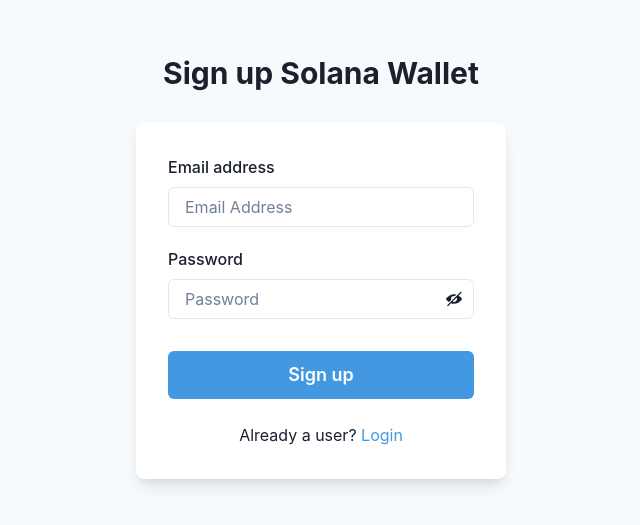
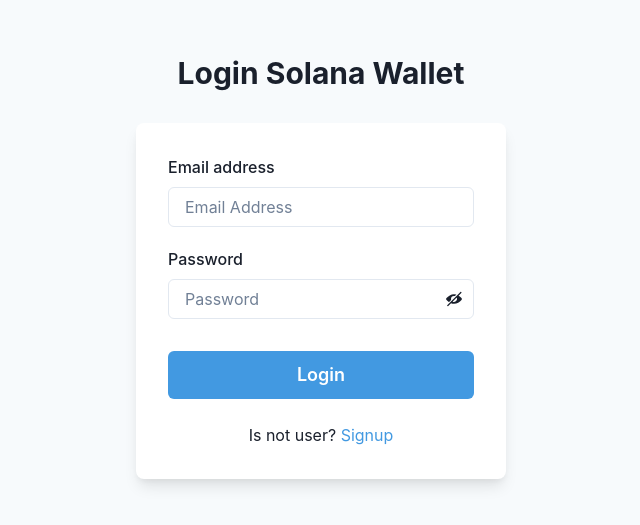
Before and after one commit to fjwr1024/Wallet-sample, a Next.js app: page / in a window 1280 px wide. Shown: the part 133-658 px from the top of the page, without its empty margins (319-959 px from the left). Built offline with nearby package versions, Linux system fonts and the light colour scheme.

Commit message:
sign up to login changed

```diff
--- a/src/hooks/useQueryAuth.ts
+++ b/src/hooks/useQueryAuth.ts
@@ -1,8 +1,8 @@
+import { useMutation, useQuery } from '@tanstack/react-query';
+import axios from 'axios';
+import router from 'next/router';
 import { Signup } from '../types/Signup.d';
-import { useMutation, useQuery, useQueryClient } from '@tanstack/react-query';
-import axios from 'axios';
 import { Login } from '@/types/Login';
-import router from 'next/router';
 
 export const useMutateAuth = () => {
   const getCsrf = async () => {
--- a/src/pages/_app.tsx
+++ b/src/pages/_app.tsx
@@ -1,9 +1,11 @@
-import { ChakraProvider } from '@chakra-ui/react'
-import { QueryClient, QueryClientProvider } from '@tanstack/react-query'
-import type { AppProps } from 'next/app'
+import { ChakraProvider } from '@chakra-ui/react';
+import { QueryClient, QueryClientProvider } from '@tanstack/react-query';
+import axios from 'axios';
+import type { AppProps } from 'next/app';
 
 const App = ({ Component, pageProps }: AppProps) => {
-  const queryClient = new QueryClient()
+  const queryClient = new QueryClient();
+  axios.defaults.withCredentials = true;
 
   return (
     <QueryClientProvider client={queryClient}>
@@ -11,7 +13,7 @@
         <Component {...pageProps} />
       </ChakraProvider>
     </QueryClientProvider>
-  )
-}
+  );
+};
 
-export default App
+export default App;
--- a/src/pages/home/index.tsx
+++ b/src/pages/home/index.tsx
@@ -1,8 +1,11 @@
 import { NextPage } from 'next';
 import Head from 'next/head';
 import { Fragment } from 'react';
+import { useQueryUsers } from '@/hooks/useQueryUser';
 
-const Page: NextPage = () => (
+const Page: NextPage = () => {
+  useQueryUsers();
+  return (
     <Fragment>
       <Head>
         <title>Home</title>
@@ -12,5 +15,6 @@
       </main>
     </Fragment>
   );
+};
 
 export default Page;
--- a/src/pages/index.tsx
+++ b/src/pages/index.tsx
@@ -14,6 +14,7 @@
   useColorModeValue,
   Link,
 } from '@chakra-ui/react';
+import axios from 'axios';
 import { NextPage } from 'next';
 import Head from 'next/head';
 import { useRouter } from 'next/router';
@@ -37,13 +38,17 @@
   // api側の設定が面倒なので一旦コメントアウト
   // useQueryCsrf();
 
-  const onSubmit = (data: Signup) => {
+  const onSubmit = async (data: Signup) => {
     console.log('data', data);
-    // 下記3行はapi server ないと動かないのでコメントアウトしてよい
-    useQuerySignup.mutate({
-      email: data.email,
-      password: data.password,
-    });
+    try {
+      await axios.post(`http://localhost:3000/auth/login`, {
+        email: data.email,
+        password: data.password,
+      });
+      router.push('/home');
+    } catch (e: any) {
+      console.log(e.response.data.message);
+    }
   };
 
   return (
@@ -61,7 +66,7 @@
           <Stack spacing={8} mx="auto" maxW="lg" py={12} px={6}>
             <Stack align="center">
               <Heading fontSize="3xl" textAlign="center">
-                Sign up Solana Wallet
+                Login Solana Wallet
               </Heading>
             </Stack>
             <Box
@@ -131,12 +136,12 @@
                         bg: 'blue.500',
                       }}
                     >
-                      Sign up
+                      Login
                     </Button>
                   </Stack>
                   <Stack pt={6}>
                     <Text align="center">
-                      Already a user? <Link color="blue.400">Login</Link>
+                      Is not user? <Link color="blue.400">Signup</Link>
                     </Text>
                   </Stack>
                 </form>
```
Lines whose indentation alone changed are shown as unchanged.
